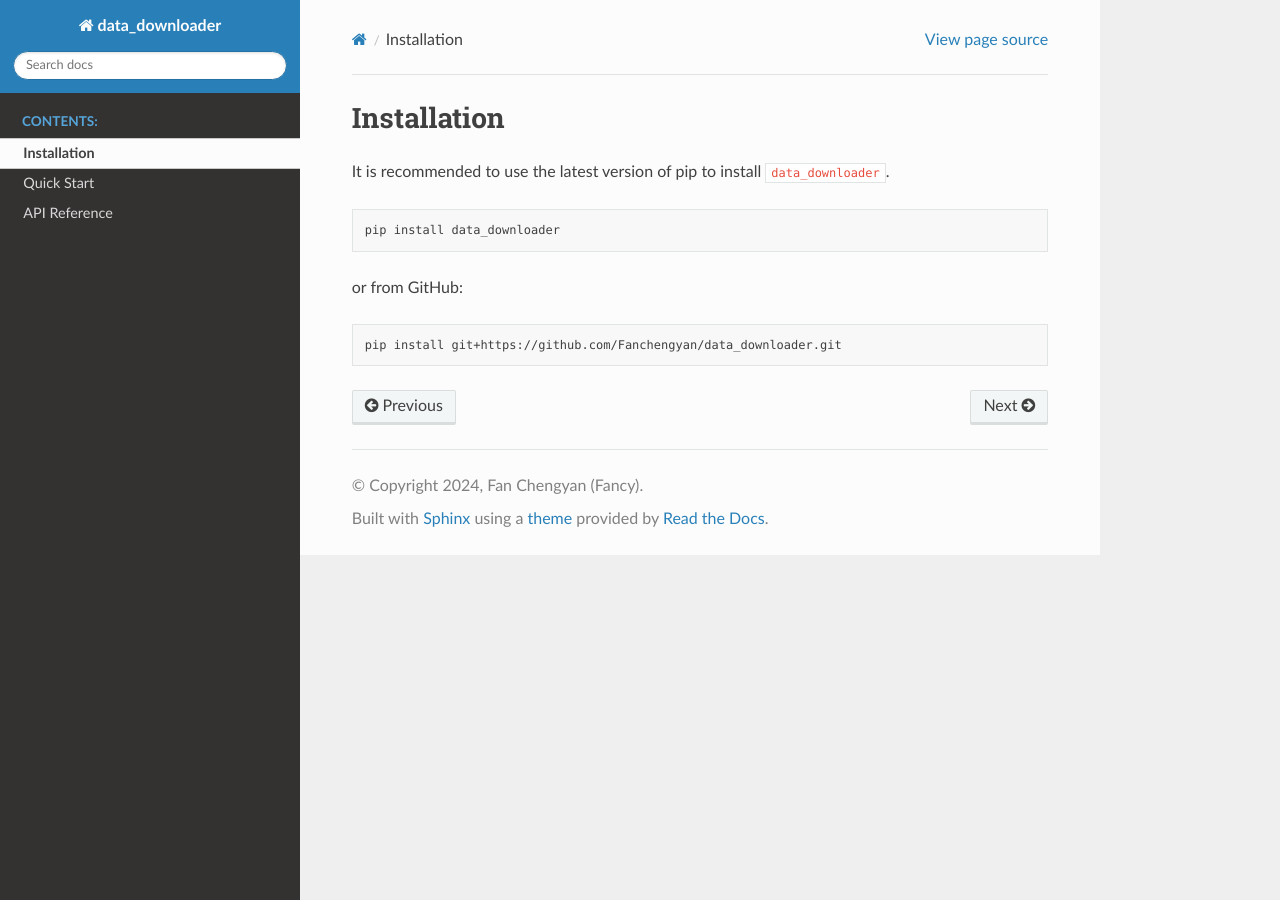
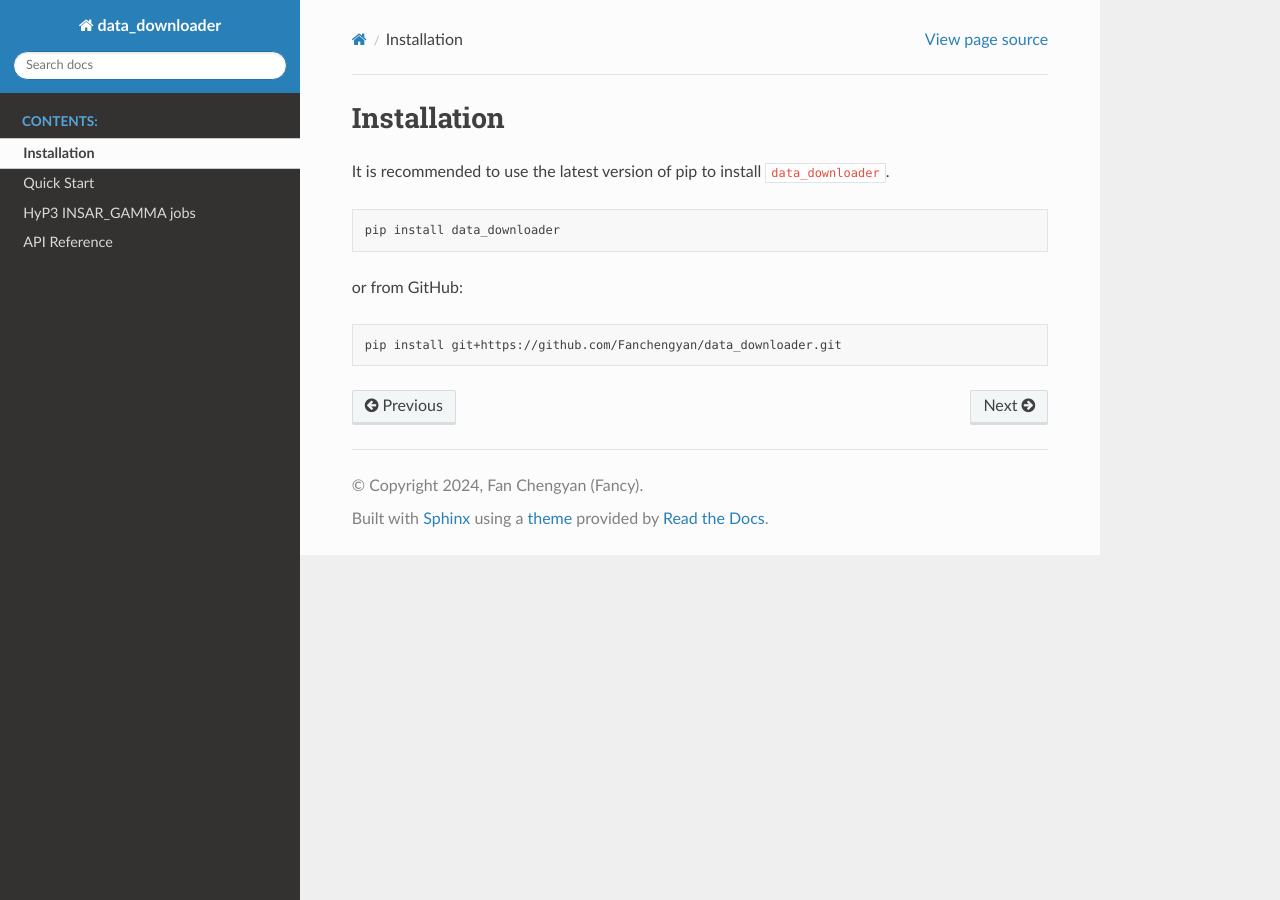
Before and after one commit to Fanchengyan/data-downloader, a Sphinx documentation site: the page built from docs/source/install.rst, in a window 1280 px wide. Built offline with Sphinx 7.4.7 and the Read the Docs theme 2.0.0, drawn with Linux system fonts in a browser that asks for light colours.

Commit message:
update docs

```diff
--- a/docs/source/conf.py
+++ b/docs/source/conf.py
@@ -26,6 +26,9 @@ source_suffix = {
     ".rst": "restructuredtext",
     ".md": "markdown",
 }
+myst_enable_extensions = ["colon_fence"]
+myst_url_schemes=["http", "https", "mailto"]
+suppress_warnings = ["mystnb.unknown_mime_type"]
 nb_execution_mode = "off"
 # templates_path = ['_templates']
 exclude_patterns = []
@@ -35,7 +38,7 @@ exclude_patterns = []
 # https://www.sphinx-doc.org/en/master/usage/configuration.html#options-for-html-output
 
 html_theme = "sphinx_rtd_theme"
-# html_static_path = ['_static']
+html_static_path = ['_static']
 
 
 video_enforce_extra_source = True
--- a/docs/source/index.rst
+++ b/docs/source/index.rst
@@ -40,4 +40,5 @@ data_downloader has several features to make retrieving files easy, including:
 
     install
     quick_start
+    user_guide/hyp3_InSAR_job
     API Reference <api/index>
```
Also changed, not shown: docs/source/_static/images/asf_download_geojson.png (added), docs/source/user_guide/hyp3_InSAR_job.ipynb (added).
